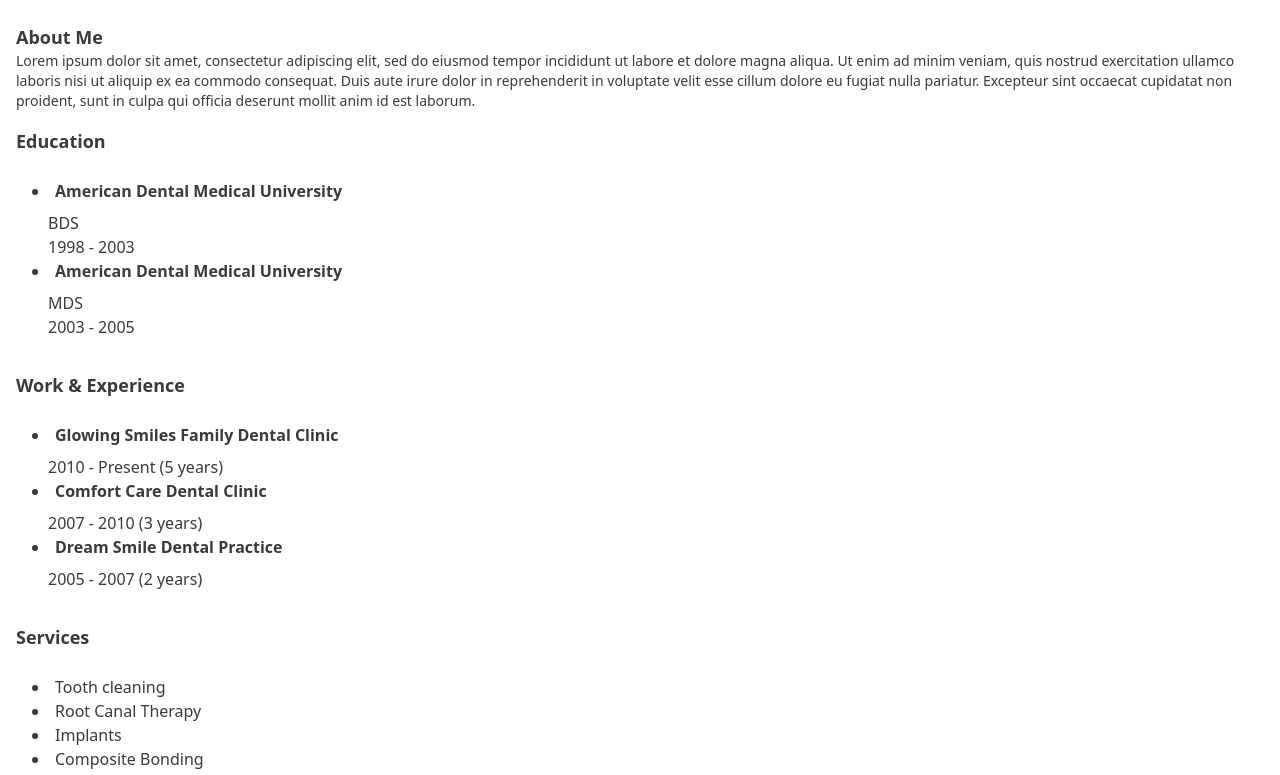
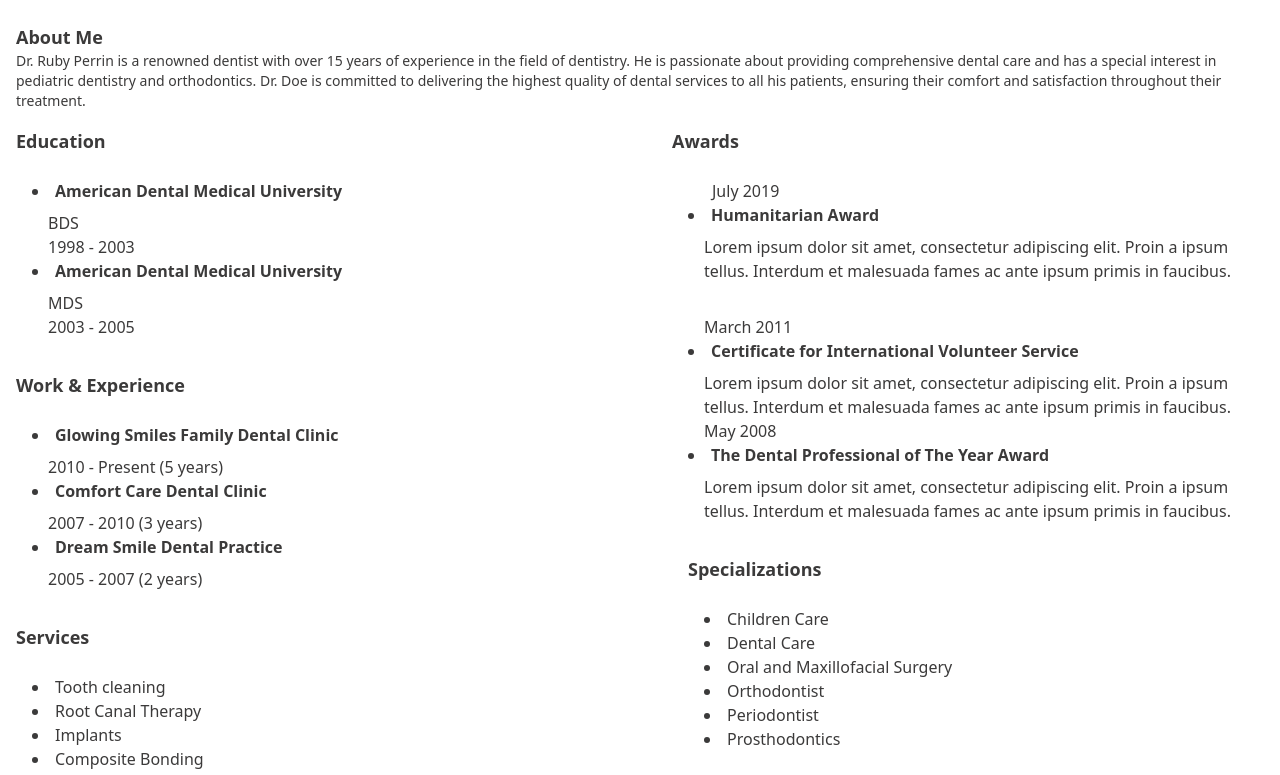
Before and after one commit to Mainul7669/Doc-House, a Next.js app: page /doctors/1 in a window 1280 px wide. Shown: the part 1179-1954 px from the top of the page. Built offline with nearby package versions, Linux system fonts and the light colour scheme.

Commit message:
details of doctos done

```diff
--- a/app/Shared/SwiperReview.jsx
+++ b/app/Shared/SwiperReview.jsx
@@ -33,7 +33,7 @@ const SwiperReview = () => {
   };
 
   return (
-    <div className="pb-10">
+    <div>
       <Slider {...settings} className="mx-4 lg:mx-[230px] pb-4">
         {/* Slide 1 */}
 
--- a/app/doctors/[id]/page.jsx
+++ b/app/doctors/[id]/page.jsx
@@ -84,12 +84,12 @@ const SingleDoctor = () => {
         </div>
 
         <div className="hero min-h-full">
-          <div className="bg-white hero-content mb-8 lg:mb-20">
+          <div className="bg-white hero-content mb-8 lg:mb-20 rounded-md lg:mx-0 mx-4">
             <Tabs
               selectedIndex={selectedIndex}
               onSelect={(index) => setSelectedIndex(index)}
             >
-              <TabList className="flex flex-wrap gap-2 rounded-xl border-b-2 w-full justify-center">
+              <TabList className="flex flex-wrap gap-2 rounded-xl border-b-2 w-fit justify-center">
                 {["Overview", "Locations", "Reviews", "Business Hours"].map(
                   (tabTitle, index) => (
                     <Tab
@@ -112,16 +112,17 @@ const SingleDoctor = () => {
                 <div className="content mt-6 text-[#3B3A3A]">
                   <h2 className="font-bold text-[#3B3A3A] text-lg">About Me</h2>
                   <p className="text-sm">
-                    Lorem ipsum dolor sit amet, consectetur adipiscing elit, sed
-                    do eiusmod tempor incididunt ut labore et dolore magna
-                    aliqua. Ut enim ad minim veniam, quis nostrud exercitation
-                    ullamco laboris nisi ut aliquip ex ea commodo consequat.
-                    Duis aute irure dolor in reprehenderit in voluptate velit
-                    esse cillum dolore eu fugiat nulla pariatur. Excepteur sint
-                    occaecat cupidatat non proident, sunt in culpa qui officia
-                    deserunt mollit anim id est laborum.
+                    {name} is a renowned dentist with over 15 years of
+                    experience in the field of dentistry. He is passionate about
+                    providing comprehensive dental care and has a special
+                    interest in pediatric dentistry and orthodontics. Dr. Doe is
+                    committed to delivering the highest quality of dental
+                    services to all his patients, ensuring their comfort and
+                    satisfaction throughout their treatment.
                   </p>
 
+                  <div className="flex flex-col md:flex-row md:gap-16">
+                    <div className="mb-8 md:mb-0 md:w-1/2">
                       <div className="py-4">
                         <h2 className="text-lg font-bold">Education</h2>
                         <ul className="list-disc list-inside ml-4 mt-6">
@@ -189,27 +190,114 @@ const SingleDoctor = () => {
                         </ul>
                       </div>
                     </div>
-              </TabPanel>
-              <TabPanel>
-                <div className="content">
-                  <img
-                    className="mt-4 mx-auto lg:mx-0"
-                    src="/Rectangle 11.png"
-                    alt=""
-                    width="100%"
-                    height="350px"
-                  />
+
+                    <div className="md:w-1/2">
+                      <div className="py-4">
+                        <h2 className="text-lg font-bold">Awards </h2>
+                        <ul className=" list-inside ml-10 mt-6">
+                          <li>July 2019</li>
+                        </ul>
+                        <ul className="list-disc list-inside ml-4">
+                          <li>
+                            <span className="font-bold">
+                              Humanitarian Award
+                            </span>
+                            <ul className="list-inside ml-4 mt-2">
+                              <li>
+                                Lorem ipsum dolor sit amet, consectetur
+                                adipiscing elit. Proin a ipsum tellus. Interdum
+                                et malesuada fames ac ante ipsum primis in
+                                faucibus. <br />
+                              </li>
+                              <li className="mt-8">March 2011</li>
+                            </ul>
+                          </li>
+                          <li>
+                            <span className="font-bold">
+                              Certificate for International Volunteer Service
+                            </span>
+                            <ul className="list-inside ml-4 mt-2">
+                              <li>
+                                Lorem ipsum dolor sit amet, consectetur
+                                adipiscing elit. Proin a ipsum tellus. Interdum
+                                et malesuada fames ac ante ipsum primis in
+                                faucibus.
+                              </li>
+                              <li>May 2008</li>
+                            </ul>
+                          </li>
+                          <li>
+                            <span className="font-bold">
+                              The Dental Professional of The Year Award
+                            </span>
+                            <ul className="list-inside ml-4 mt-2">
+                              <li>
+                                Lorem ipsum dolor sit amet, consectetur
+                                adipiscing elit. Proin a ipsum tellus. Interdum
+                                et malesuada fames ac ante ipsum primis in
+                                faucibus.
+                              </li>
+                            </ul>
+                          </li>
+                        </ul>
+                      </div>
+
+                      <div className="py-4 ml-4">
+                        <h2 className="text-lg font-bold">Specializations</h2>
+                        <ul className="list-disc list-inside ml-4 mt-6">
+                          <li>Children Care</li>
+                          <li>Dental Care</li>
+                          <li>Oral and Maxillofacial Surgery</li>
+                          <li>Orthodontist</li>
+                          <li>Periodontist</li>
+                          <li>Prosthodontics</li>
+                        </ul>
+                      </div>
+                    </div>
+                  </div>
                 </div>
               </TabPanel>
+
               <TabPanel>
-                <div className="content">
-                  <img
-                    className="mt-4 mx-auto lg:mx-0 rounded-lg"
-                    src="/oralSurgery.jpeg"
-                    alt=""
-                    width="100%"
-                    height="350px"
-                  />
+                <div className="content mt-6 text-[#3B3A3A]">
+                  <h2 className="font-bold text-[#3B3A3A] text-lg">
+                    Locations
+                  </h2>
+                  <p className="text-sm">
+                  {name}  practices at multiple locations across the
+                    city, including his primary clinic in the downtown area,
+                    along with satellite offices in the north and south suburbs.
+                    His widespread presence allows patients to access his
+                    services conveniently from various parts of the city.
+                  </p>
+                </div>
+              </TabPanel>
+
+              <TabPanel>
+                <div className="content mt-6 text-[#3B3A3A]">
+                  <h2 className="font-bold text-[#3B3A3A] text-lg">Reviews</h2>
+                  <p className="text-sm">
+                    Patients have consistently praised Dr. John Doe for his
+                    exceptional dental expertise and caring demeanor. His gentle
+                    approach and attention to detail have garnered him numerous
+                    positive reviews, making him one of the most sought-after
+                    dentists in the region.
+                  </p>
+                </div>
+              </TabPanel>
+
+              <TabPanel>
+                <div className="content mt-6 text-[#3B3A3A]">
+                  <h2 className="font-bold text-[#3B3A3A] text-lg">
+                    Business Hours
+                  </h2>
+                  <p className="text-sm">
+                  {name}'s clinics are open from Monday to Friday, from
+                    8:00 AM to 6:00 PM, and on Saturdays from 9:00 AM to 3:00
+                    PM. He ensures flexible scheduling options for his patients
+                    to accommodate their busy lifestyles and urgent dental
+                    needs.
+                  </p>
                 </div>
               </TabPanel>
             </Tabs>
--- a/components/Review.jsx
+++ b/components/Review.jsx
@@ -6,11 +6,11 @@ const Review = () => {
   return (
     <div>
 
-      <div className="text-center">
+      <div className="text-center mt-10">
         <h1 className="text-3xl font-bold mb-4 text-black">
           What Our Patients Says
         </h1>
-        <p className="text-[#3B3A3A] text-base">
+        <p className="text-[#3B3A3A] text-base mb-4">
           Sed ut perspiciatis unde omnis iste natus error sit voluptatem
           accusantium doloremque laudantium, totam rem aperiam, eaque ipsa <br /> quae
           ab illo inve ntore veritatis et quasi architecto beatae vitae dicta
--- a/components/Services.jsx
+++ b/components/Services.jsx
@@ -76,7 +76,7 @@ const Services = () => {
             <div className="content">
               <img
                 className="mt-6 mx-auto lg:mx-0 rounded-lg"
-                src="/oralSurgery.jpeg"
+                src="https://www.interdent.com/gentle-dental/wp-content/uploads/sites/2/2017/10/bigstock-Shot-of-a-young-woman-with-den-13183415.jpg"
                 alt=""
                 width="480px"
                 height="350px"
```
Lines whose indentation alone changed are shown as unchanged.
